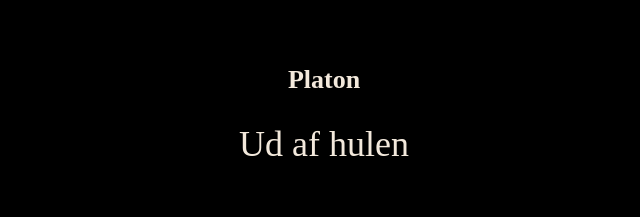
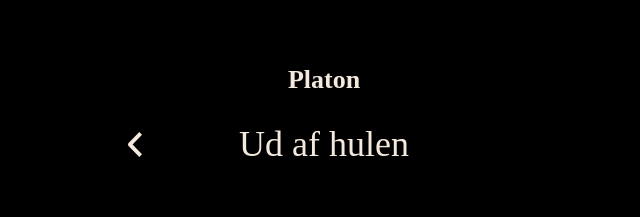
Before and after one commit to SarahNevin/filosofiapp, a React (Vite) app: page /emne in a window 1280 px wide. Shown: the top 217 px of the page, without its empty margins (316-956 px from the left). Built offline with nearby package versions, Linux system fonts and the light colour scheme; a web font is replaced by a local one.

Commit message:
Delkomponenten tilbagepil tilføjet

```diff
--- a/src/components/ScreenHeader.jsx
+++ b/src/components/ScreenHeader.jsx
@@ -1,17 +1,26 @@
+import Tilbageknap from "./Tilbageknap";
+
 export default function ScreenHeader({
   tagline,
   title,
-    level ="h1"
+  level = "h1",
+  visTilbageknap = false,
 }) {
   const isHeading1 = level === "h1";
 
   return (
-        <header className={`pt-16 flex flex-col items-center mb-20 ${isHeading1 ? "gap-7" : "gap-3"}`}>
+    <header
+      className={`pt-16 flex flex-col items-center mb-20 ${isHeading1 ? "gap-7" : "gap-3"}`}
+    >
       <h3>{tagline}</h3>
 
-        {isHeading1 ? (
-            <h1>{title}</h1>) : (<h2>{title}</h2>
-        )}
+      <div className="relative w-full">
+        {visTilbageknap && <Tilbageknap />}
+
+        <div className="flex justify-center">
+          {isHeading1 ? <h1>{title}</h1> : <h2>{title}</h2>}
+        </div>
+      </div>
     </header>
   );
 }
```
Lines whose indentation alone changed are shown as unchanged.
